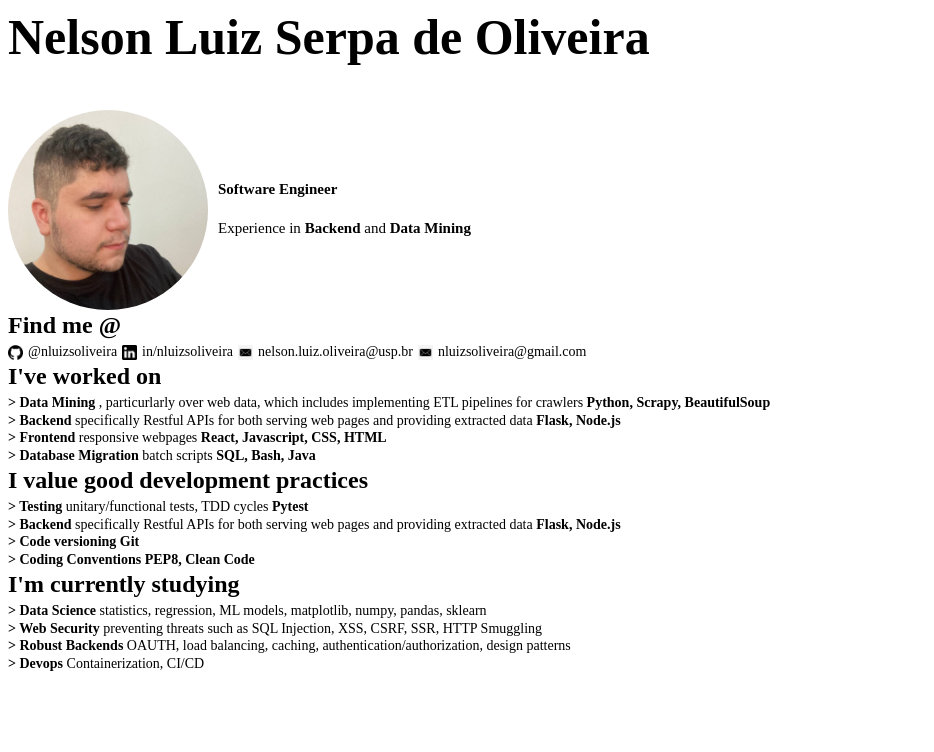
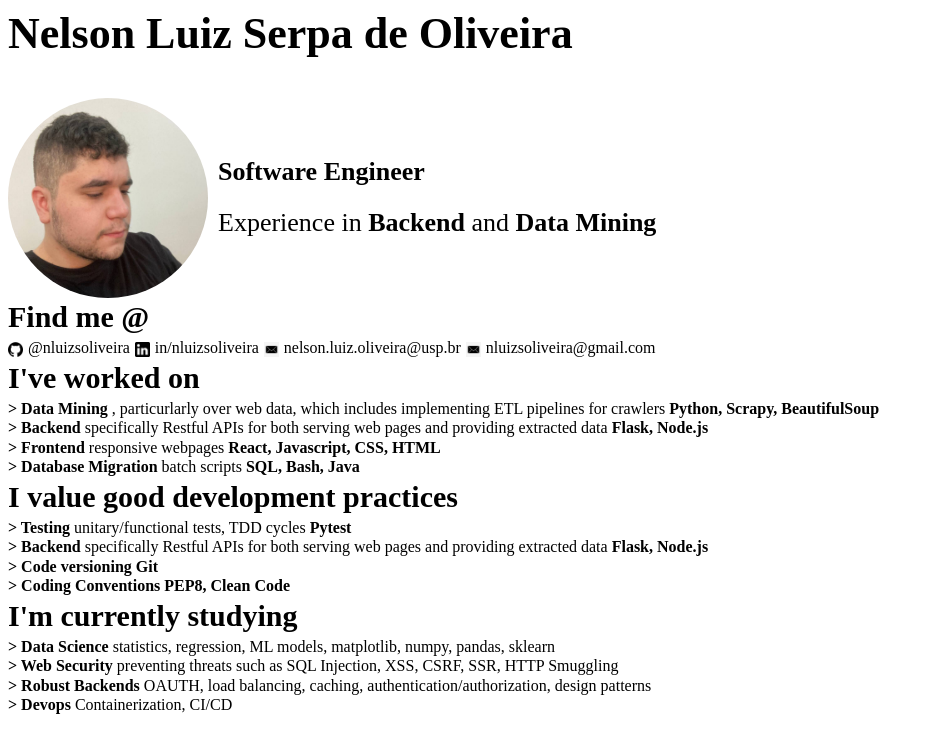
Before and after one commit to nluizsoliveira/pure-js-SPA-POC, a website: page components/about/view.html in a window 1280 px wide. Shown: the whole page, without its empty margins (0-934 px from the left). Drawn offline with Linux system fonts and the light colour scheme; files that its build step writes are made by us from their sources; files whose address does not match are found by name.

Commit message:
feat(blog): implement desktop about

```diff
--- a/components/about/view.css
+++ b/components/about/view.css
@@ -24,7 +24,7 @@ h2{
     display: flex;
     align-items: center;
     justify-content:flex-start;
-    font-size: 15px
+    font-size: 15px;
 }
 
 #avatar{
@@ -82,10 +82,25 @@ bold{
 }
 
 @media only screen and (min-width: 800px) {
+    #aboutRoot{
+        font-size: 14px;
+    }
+    h1{
+        font-size: 40px;
+    }
+    h2{
+        font-size: 24px;
+    }
+
+    #avatarTitlesWrapper{
+        font-size: 26px;
+    }
+
     #avatar{
         width: 200px;
         height: 200px;
     }
+
     #findmeWrapper{
         flex-wrap:nowrap
     }
@@ -93,14 +108,20 @@ bold{
     .findmeItem{
         width: auto;
     }
+}
 
+@media only screen and (min-width: 1200px) {
     #aboutRoot{
-        font-size: 14px;
+        font-size: 16px;
     }
     h1{
-        font-size: 50px;
+        font-size: 44px;
     }
     h2{
-        font-size: 24px;
+        font-size: 30px;
+    }
+
+    #avatarTitlesWrapper{
+        font-size: 26px;
     }
 }
```
